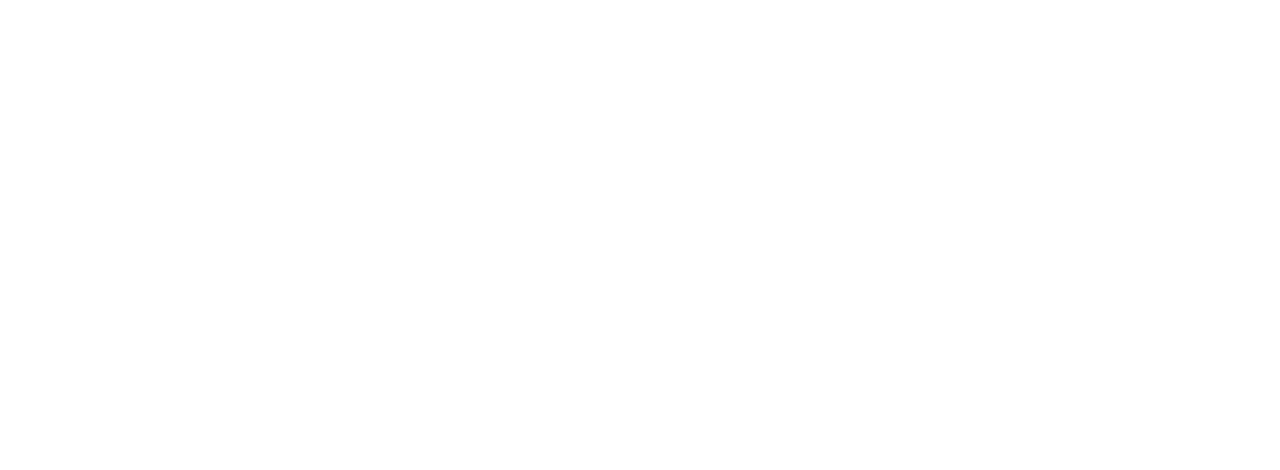
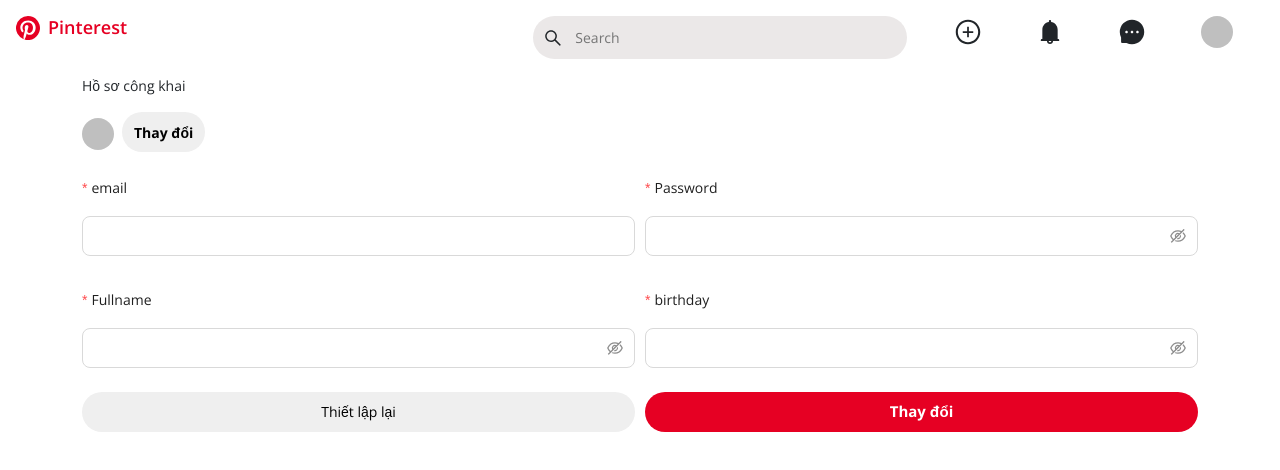
Before and after one commit to tminhbao/capstone-orm-pinterest-frontend, a React (Create React App) app: page /profile in a window 1280 px wide. Before the commit this address had no page. Shown: the top 470 px of the page. Built offline with nearby package versions, Linux system fonts and the light colour scheme.

Commit message:
create ui

```diff
--- a/public/index.html
+++ b/public/index.html
@@ -2,7 +2,10 @@
 <html lang="en">
   <head>
     <meta charset="utf-8" />
-    <link rel="icon" href="%PUBLIC_URL%/favicon.ico" />
+    <link
+      rel="icon"
+      href="https://upload.wikimedia.org/wikipedia/commons/0/08/Pinterest-logo.png"
+    />
     <meta name="viewport" content="width=device-width, initial-scale=1" />
     <meta name="theme-color" content="#000000" />
     <meta
@@ -24,7 +27,7 @@
       work correctly both with client-side routing and a non-root public URL.
       Learn how to configure a non-root public URL by running `npm run build`.
     -->
-    <title>React App</title>
+    <title>Capstone ORM Pinterest</title>
   </head>
   <body>
     <noscript>You need to enable JavaScript to run this app.</noscript>
--- a/src/components/Header/Header.tsx
+++ b/src/components/Header/Header.tsx
@@ -1,15 +1,20 @@
 import React, { useState } from "react";
 import "./Header.css";
-import { Row, Col, Modal, Form, Input, Button } from "antd";
+import { Row, Col, Modal, Form, Input, Button, Dropdown, Avatar } from "antd";
+import type { MenuProps } from "antd";
 import { BsPinterest } from "react-icons/bs";
 import { AiOutlineSearch } from "react-icons/ai";
 import { NavLink } from "react-router-dom";
+import { AiFillBell, AiFillMessage, AiOutlinePlusCircle } from "react-icons/ai";
+import CreateImageModal from "../Modal/CreateImageModal/CreateImageModal";
 
 type Props = {};
 
 const Header = (props: Props) => {
+  const [isLogin, setIsLogin] = useState(true);
   const [isModalOpen, setIsModalOpen] = useState(false);
   const [isModalRegisterOpen, setIsModalRegisterOpen] = useState(false);
+  const [isModalCreateOpen, setIsModalCreateOpen] = useState(false);
 
   const showModal = () => {
     setIsModalOpen(true);
@@ -27,6 +32,14 @@ const Header = (props: Props) => {
     setIsModalRegisterOpen(false);
   };
 
+  const showModalCreate = () => {
+    setIsModalCreateOpen(true);
+  };
+
+  const handleCancelCreate = () => {
+    setIsModalCreateOpen(false);
+  };
+
   const onFinish = (values: any) => {
     console.log("Success:", values);
   };
@@ -40,6 +53,45 @@ const Header = (props: Props) => {
   const onFinishRegisterFailed = (errorInfo: any) => {
     console.log("Failed:", errorInfo);
   };
+
+  const onFinishCreate = (values: any) => {
+    console.log("Success:", values);
+  };
+  const onFinishCreateFailed = (errorInfo: any) => {
+    console.log("Failed:", errorInfo);
+  };
+
+  const items: MenuProps["items"] = [
+    {
+      key: "1",
+      label: (
+        <a
+          target="_blank"
+          rel="noopener noreferrer"
+          href="https://www.antgroup.com"
+        >
+          My Profile
+        </a>
+      ),
+    },
+    {
+      key: "2",
+      label: (
+        <a
+          target="_blank"
+          rel="noopener noreferrer"
+          href="https://www.aliyun.com"
+        >
+          My Image
+        </a>
+      ),
+    },
+    {
+      key: "3",
+      label: <p className="text-danger mb-0"> Logout</p>,
+    },
+  ];
+
   return (
     <>
       <header className="header my-3">
@@ -60,15 +112,39 @@ const Header = (props: Props) => {
             </div>
           </Col>
           <Col xs={7}>
+            {isLogin ? (
+              <nav className="header__menu">
+                <a onClick={(e: any) => setIsModalCreateOpen(true)}>
+                  <AiOutlinePlusCircle className="fs-3" />
+                </a>
+                <a>
+                  <AiFillBell className="fs-3" />
+                </a>
+                <a>
+                  <AiFillMessage className="fs-3" />
+                </a>
+                <a>
+                  <Dropdown
+                    menu={{
+                      items,
+                    }}
+                  >
+                    <Avatar />
+                  </Dropdown>
+                </a>
+              </nav>
+            ) : (
               <nav className="header__menu">
                 <a>About</a>
                 <a>Business</a>
                 <a>Blog</a>
+
                 <button className="menu__button" onClick={showModal}>
                   Log in
                 </button>
                 <button onClick={showModalRegister}>Sign Up</button>
               </nav>
+            )}
           </Col>
         </Row>
       </header>
@@ -241,6 +317,11 @@ const Header = (props: Props) => {
           </Form>
         </Row>
       </Modal>
+
+      <CreateImageModal
+        open={isModalCreateOpen}
+        onCancel={handleCancelCreate}
+      />
     </>
   );
 };
--- /dev/null
+++ b/src/components/Modal/CreateImageModal/CreateImageModal.tsx
@@ -0,0 +1,99 @@
+import { Avatar, Col, Modal, Row } from "antd";
+import React from "react";
+import type { UploadProps } from "antd";
+import { message, Upload } from "antd";
+import { BsFillPlusCircleFill } from "react-icons/bs";
+import { Button, Checkbox, Form, Input } from "antd";
+
+const { Dragger } = Upload;
+
+type Props = {
+  open: any;
+  onCancel: any;
+};
+
+const CreateImageModal = (props: Props) => {
+  const { open, onCancel } = props;
+
+  const onFinish = (values: any) => {
+    console.log("Success:", values);
+  };
+
+  const onFinishFailed = (errorInfo: any) => {
+    console.log("Failed:", errorInfo);
+  };
+
+  return (
+    <Modal
+      className="create__modal"
+      open={open}
+      onCancel={onCancel}
+      footer={null}
+    >
+      <Row gutter={20}>
+        <Col xs={12}>
+          <Dragger {...props}>
+            <p className="ant-upload-drag-icon">
+              <BsFillPlusCircleFill className="fs-2" />
+            </p>
+            <p className="ant-upload-text">
+              Click or drag file to this area to upload
+            </p>
+            <p className="ant-upload-hint">
+              Support for a single or bulk upload. Strictly prohibited from
+              uploading company data or other banned files.
+            </p>
+          </Dragger>
+        </Col>
+        <Col xs={12}>
+          <Form
+            name="basic"
+            onFinish={onFinish}
+            onFinishFailed={onFinishFailed}
+            autoComplete="off"
+            className="w-100 pe-3"
+            layout="vertical"
+          >
+            <Form.Item
+              label="Tạo tiêu đề"
+              name="username"
+              rules={[
+                { required: true, message: "Please input your username!" },
+              ]}
+            >
+              <Input />
+            </Form.Item>
+            <Form.Item>
+              <Avatar /> <span>username</span>
+            </Form.Item>
+            <Form.Item
+              label="Mô tả"
+              name="password"
+              rules={[
+                { required: true, message: "Please input your password!" },
+              ]}
+            >
+              <Input.TextArea />
+            </Form.Item>
+            <Form.Item
+              label="URL"
+              name="password"
+              rules={[
+                { required: true, message: "Please input your password!" },
+              ]}
+            >
+              <Input />
+            </Form.Item>
+            <Form.Item wrapperCol={{ offset: 8, span: 16 }}>
+              <Button type="primary" htmlType="submit">
+                Tạo
+              </Button>
+            </Form.Item>
+          </Form>
+        </Col>
+      </Row>
+    </Modal>
+  );
+};
+
+export default CreateImageModal;
--- /dev/null
+++ b/src/components/ProfileContent/ProfileContent.tsx
@@ -0,0 +1,99 @@
+import { Avatar, Col, Row } from "antd";
+import React from "react";
+import { Button, Checkbox, Form, Input } from "antd";
+
+type Props = {};
+
+const ProfileContent = (props: Props) => {
+  const onFinish = (values: any) => {
+    console.log("Success:", values);
+  };
+
+  const onFinishFailed = (errorInfo: any) => {
+    console.log("Failed:", errorInfo);
+  };
+  return (
+    <div>
+      <Row>
+        <Col xs={24}>
+          <p>Hồ sơ công khai</p>
+        </Col>
+      </Row>
+      <Row>
+        <Col xs={24}>
+          <Avatar className="fs-3 me-2" />
+          <button className="register-btn fw-bold">Thay đổi</button>
+        </Col>
+      </Row>
+      <Row className="my-3">
+        <Form
+          name="basic"
+          onFinish={onFinish}
+          onFinishFailed={onFinishFailed}
+          autoComplete="off"
+          layout="vertical"
+          size="large"
+        >
+          <Row gutter={10}>
+            <Col xs={12}>
+              <Form.Item
+                label="email"
+                name="username"
+                rules={[
+                  { required: true, message: "Please input your username!" },
+                ]}
+              >
+                <Input />
+              </Form.Item>
+            </Col>
+            <Col xs={12}>
+              <Form.Item
+                label="Password"
+                name="password"
+                rules={[
+                  { required: true, message: "Please input your password!" },
+                ]}
+              >
+                <Input.Password />
+              </Form.Item>
+            </Col>
+            <Col xs={12}>
+              <Form.Item
+                label="Fullname"
+                name="password"
+                rules={[
+                  { required: true, message: "Please input your password!" },
+                ]}
+              >
+                <Input.Password />
+              </Form.Item>
+            </Col>
+            <Col xs={12}>
+              <Form.Item
+                label="birthday"
+                name="password"
+                rules={[
+                  { required: true, message: "Please input your password!" },
+                ]}
+              >
+                <Input.Password />
+              </Form.Item>
+            </Col>
+            <Col xs={12}>
+              <Form.Item>
+                <button className="register-btn w-100">Thiết lập lại</button>
+              </Form.Item>
+            </Col>
+            <Col xs={12}>
+              <Form.Item>
+                <button className="login-btn mt-0">Thay đổi</button>
+              </Form.Item>
+            </Col>
+          </Row>
+        </Form>
+      </Row>
+    </div>
+  );
+};
+
+export default ProfileContent;
--- a/src/index.css
+++ b/src/index.css
@@ -47,3 +47,22 @@ code {
   border-radius: 24px;
   box-sizing: border-box;
 }
+
+.dropdown {
+  position: relative;
+  display: inline-block;
+}
+
+.dropdown-content {
+  display: none;
+  position: absolute;
+  background-color: #f9f9f9;
+  min-width: 120px;
+  box-shadow: 0px 8px 16px 0px rgba(0, 0, 0, 0.2);
+  padding: 12px 16px;
+  z-index: 1;
+}
+
+.dropdown:hover .dropdown-content {
+  display: block;
+}
--- a/src/index.tsx
+++ b/src/index.tsx
@@ -14,6 +14,7 @@ import {
 import HomeTemplate from "./components/templates/HomeTemplate";
 import ImageDetail from "./pages/ImageDetail/ImageDetail";
 import MyImage from "./pages/MyImage/MyImage";
+import Profile from "./pages/Profile/Profile";
 
 export const history: any = createBrowserHistory();
 
@@ -28,6 +29,7 @@ root.render(
           <Route path="/" element={<HomeLayout />} />
           <Route path="/image/:imageId" element={<ImageDetail />} />
           <Route path="/my-images" element={<MyImage />} />
+          <Route path="/profile" element={<Profile />} />
         </Route>
       </Routes>
     </HistoryRouter>
--- /dev/null
+++ b/src/pages/Profile/Profile.tsx
@@ -0,0 +1,14 @@
+import React from "react";
+import ProfileContent from "../../components/ProfileContent/ProfileContent";
+
+type Props = {};
+
+const Profile = (props: Props) => {
+  return (
+    <div className="container">
+      <ProfileContent />
+    </div>
+  );
+};
+
+export default Profile;
```
Also changed, not shown: src/components/Modal/LoginModal/LoginModal.tsx (added, +9 -0 lines), src/components/Modal/RegisterModal/RegisterModal.tsx (added, +9 -0 lines), 1 other file (tests, documents, lock files or other folders). Lines whose indentation alone changed are shown as unchanged.
